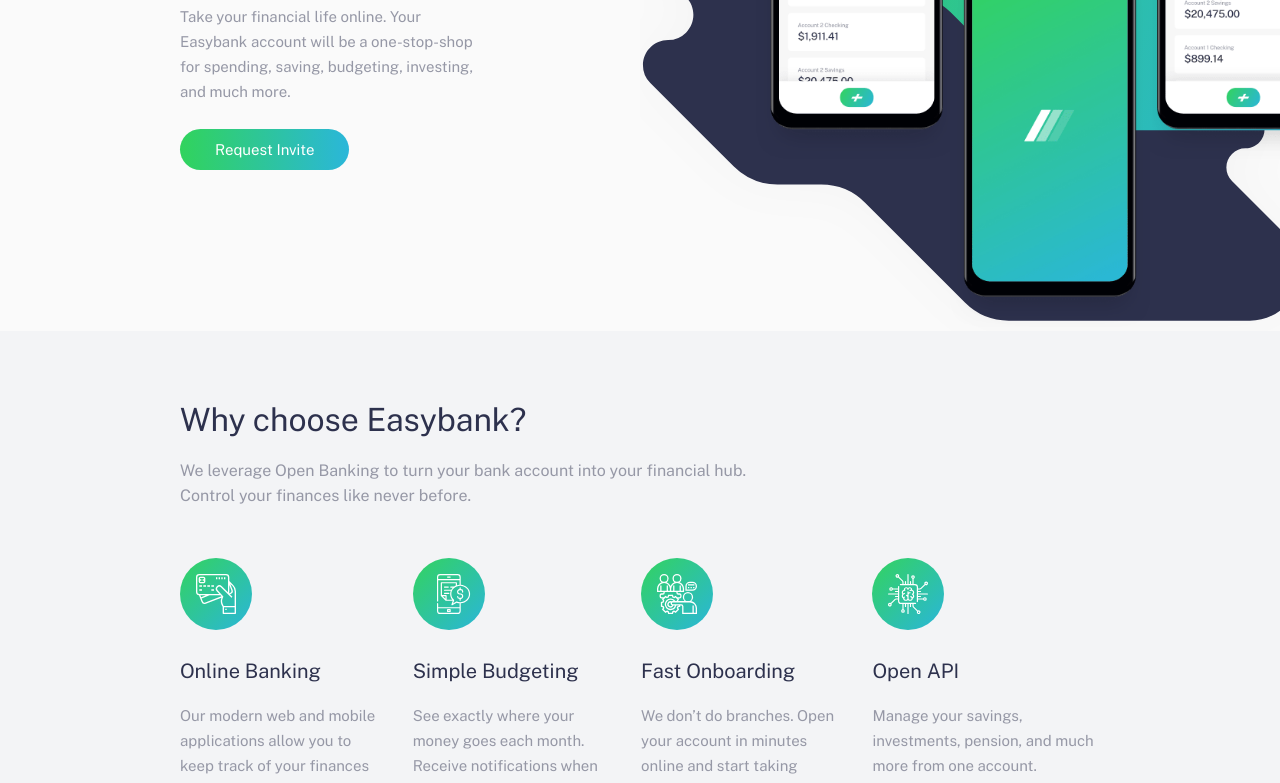
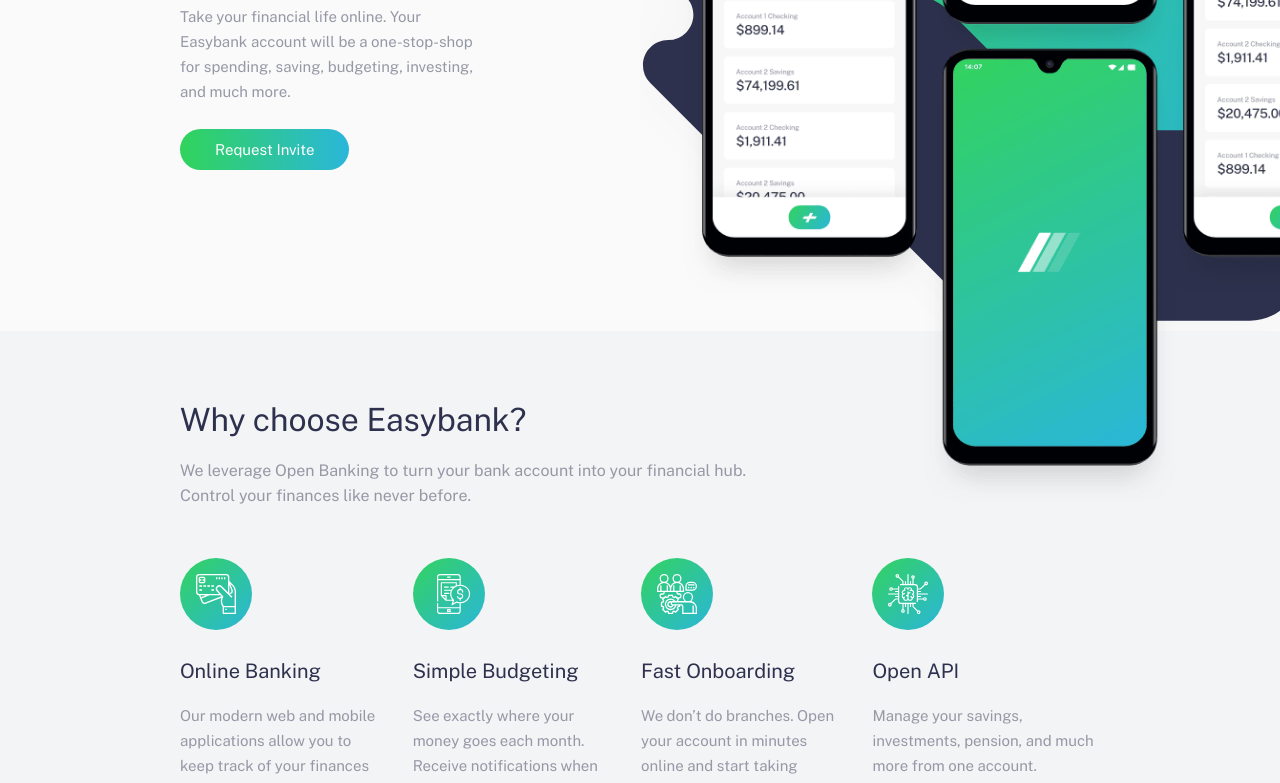
Before and after one commit to Samuellekpor/easybank-landing, a website: page index.html in a window 1280 px wide. Shown: the part 368-1151 px from the top of the page. Drawn offline with nearby package versions, Linux system fonts and the light colour scheme.

```diff
--- a/style.css
+++ b/style.css
@@ -367,7 +367,7 @@
     top: -25px;
     right: -32%;
     padding: 0;
-    height: 90%;
+    height: 112%;
     width: 100%;
     z-index: 5;
     object-fit: contain;
```
Also changed, not shown: README.md, images/easybank-landing.jpeg (added).
